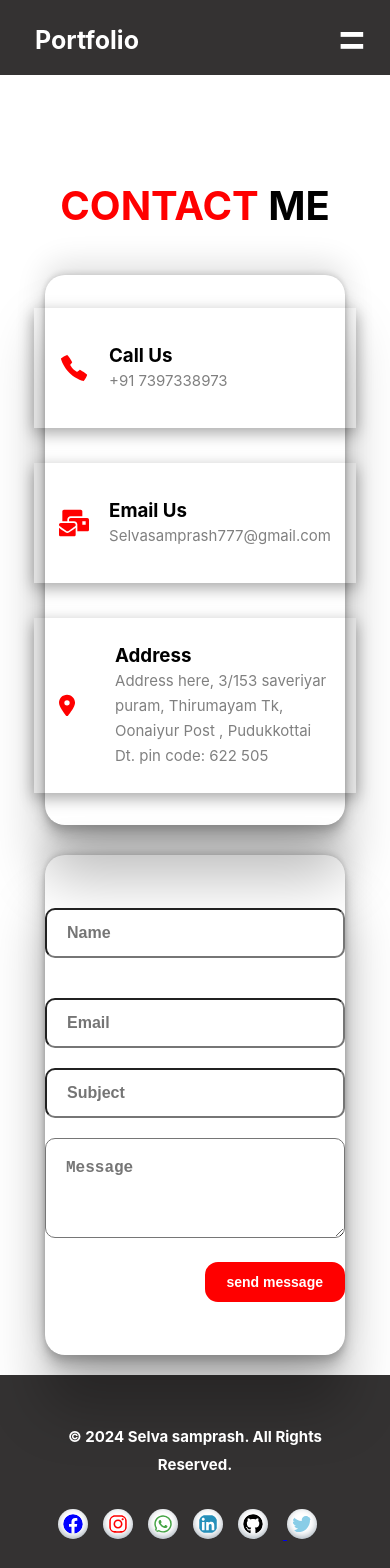
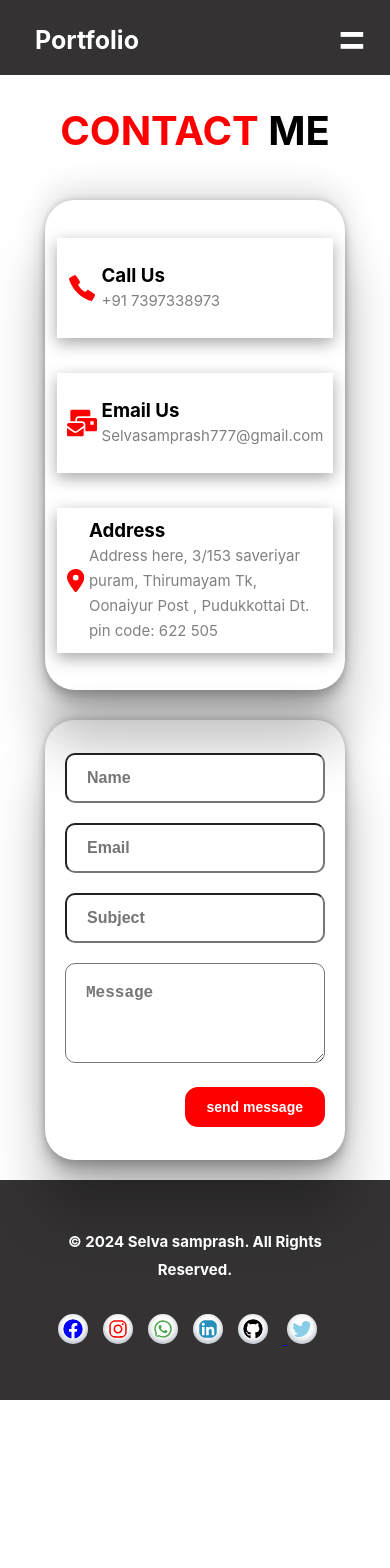
Before and after one commit to selva-arsl/portfolio_website, a React (Create React App) app: page /contact in a window 390 px wide. Shown: the top 1568 px of the page. After the commit the page ends 1400 px from the top, so only its background shows below. Built offline with nearby package versions, Linux system fonts and the light colour scheme.

Commit message:
correct work and arrangement

```diff
--- a/src/css/contact.css
+++ b/src/css/contact.css
@@ -70,12 +70,14 @@
 .second-overall,
 .thirds-overall {
     box-shadow: rgba(0, 0, 0, 0.35) 0px 5px 15px;
+    /* border:1px solid red; */
     display: flex;
     justify-content: start;
     align-items: center;
     gap: 40px;
     min-height: 100px;
     padding: 25px;
+
 }
 
 .first,
@@ -238,26 +240,30 @@ textarea {
 
     .contact-left {
         width: 300px;
-        min-height: 550px;
+        min-height: 490px;
         /* background-color: azure; */
         display: grid;
         grid-template-columns: auto;
         justify-content: center;
         align-items: center;
         padding: 0px 20px;
-        border-radius: 20px;
+        border-radius: 30px;
 
     }
 
+
     .first-overall,
     .second-overall,
-    .third-overall {
-        /* border: 1px solid black; */
+    .thirds-overall {
+        box-shadow: rgba(0, 0, 0, 0.35) 0px 5px 15px;
+        /* border:1px solid red; */
         display: flex;
         justify-content: start;
         align-items: center;
-        gap: 20px;
-        min-height: 120px;
+        gap:5px;
+        min-height: 100px;
+        padding: 10px;
+
     }
 
     .first,
@@ -296,30 +302,33 @@ textarea {
 
     .contact-right {
         width: 300px;
-        min-height: 500px;
+        min-height: 440px;
         /* background-color: rgb(157, 131, 213); */
         display: grid;
         grid-template-columns: auto;
         justify-content: center;
         align-items: center;
-        border-radius: 20px;
         gap: 20px;
+        padding: 20px;
+        border-radius: 30px;
+
 
     }
 
     .name-email {
-        width: auto;
+        /* width: auto; */
         display: grid;
         grid-template-columns: auto;
         justify-content: center;
         align-items: center;
+        gap:0px;
 
 
 
     }
 
     #name {
-        width: 300px;
+        width: 260px;
         height: 50px;
         border-radius: 10px;
     }
@@ -342,7 +351,7 @@ textarea {
     }
 
     #email {
-        width: 300px;
+        width: auto;
         height: 50px;
         border-radius: 10px;
 
@@ -389,7 +398,7 @@ textarea {
     .btn-overall button:hover {
         color: black;
         background-color: white;
-        border: 2px solid red;
+        border: 2px solid red
     }
 
 
@@ -398,6 +407,7 @@ textarea {
 
 
 }
+
 
 
 /* Tab view */
@@ -508,13 +518,14 @@ textarea {
         grid-template-columns: auto;
         justify-content: center;
         align-items: center;
+        gap:0px;
 
 
 
     }
 
     #name {
-        width: 300px;
+        width: 320px;
         height: 50px;
         border-radius: 10px;
     }
@@ -537,7 +548,7 @@ textarea {
     }
 
     #email {
-        width: 300px;
+        width: 320px;
         height: 50px;
         border-radius: 10px;
 
@@ -574,7 +585,7 @@ textarea {
         border-radius: 13px;
         cursor: pointer;
         border: 2px solid red;
-        font-weight: bold ;
+        font-weight: bold;
         /* font-family: cursive; */
         transition: all 1s ease-in-out;
 
--- a/src/css/navs.css
+++ b/src/css/navs.css
@@ -8,9 +8,15 @@
     display: flex;
     justify-content: space-around;
     align-items: center;
+    width: 100%;
     height: 75px;
     color:white;
     background-color: rgb(52, 50, 50);
+    /* position:relative; */
+    position:fixed;
+    z-index: 9999999;
+    margin-top:-80px;
+
 }
 
 .nav-links{
@@ -18,6 +24,7 @@
     justify-content: flex-end;
     list-style: none;
     width:75%;
+
 }
 
 .home,.about,.portfolio,.blogs,.contact{
--- a/src/css/portfolio.css
+++ b/src/css/portfolio.css
@@ -228,7 +228,7 @@
 
     .overlay {
         position: absolute;
-        transition: all .3s ease;
+        /* transition: all .3s ease-in-out; */
         opacity: 0;
         background-color: #000;
         display: flex;
@@ -292,7 +292,7 @@
 
     .overlay {
         position: absolute;
-        transition: all .3s ease;
+        /* transition: all .3s ease; */
         opacity: 0;
         background-color: #000;
         display: flex;
```
